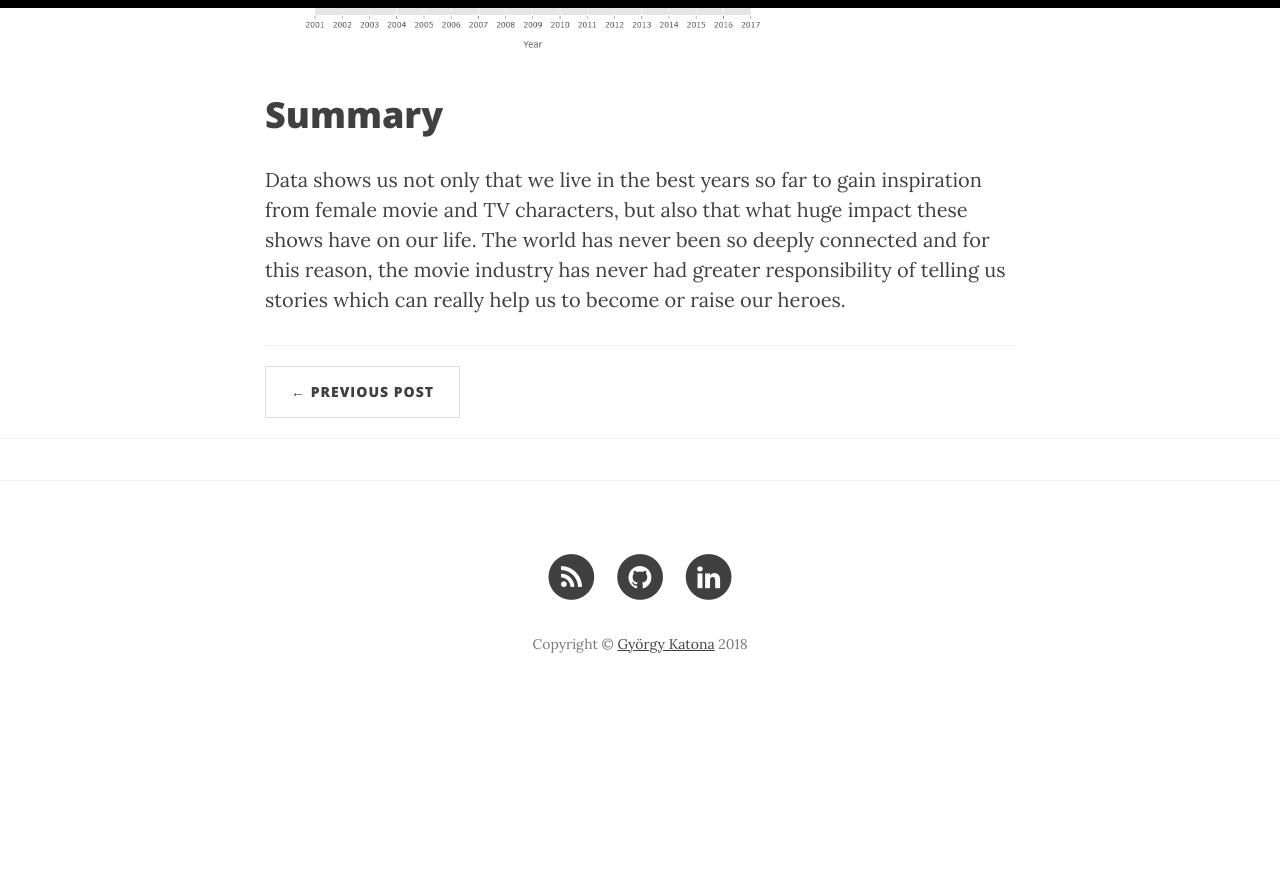
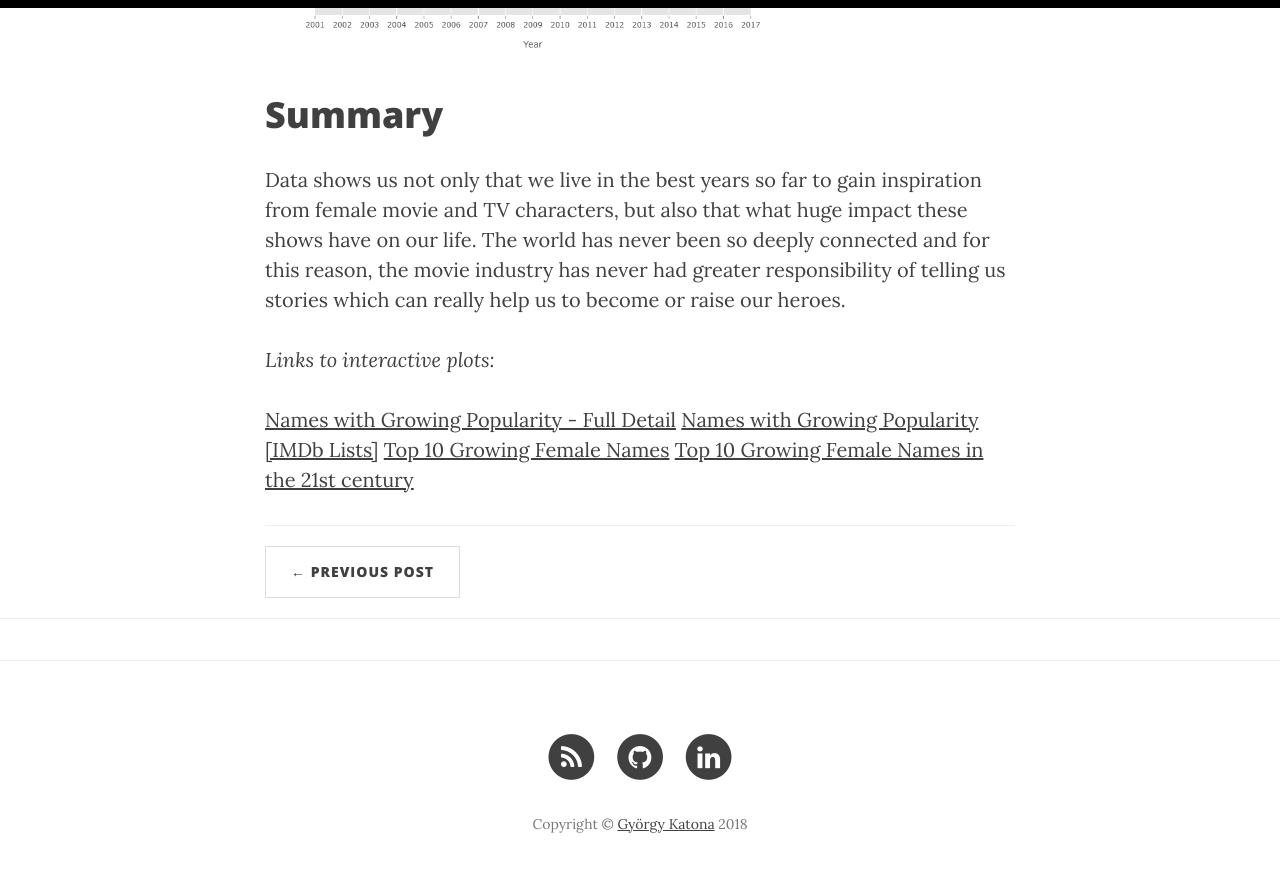
Before and after one commit to georgekatona/georgekatona.github.io, a Jekyll site: the page built from _posts/2019-03-06-Top-10-Most-Influential-Women.markdown, in a window 1280 px wide and 900 px high, scrolled down 10223 px. Shown: the top 872 px of the window. Built offline with Jekyll 4.4.1, drawn with Linux system fonts in a browser that asks for light colours; nearby versions of some CDN libraries; comment, search, counter and statistics services are not loaded; before the commit the page ends 10943 px from its top, so only the background shows below that.

Commit message:
Edit post

```diff
--- a/_posts/2019-03-06-Top-10-Most-Influential-Women.markdown
+++ b/_posts/2019-03-06-Top-10-Most-Influential-Women.markdown
@@ -347,3 +347,11 @@ plot_rising_names(names = female_names[female_names.release_year > "1999"].nlarg
 # Summary
 
 Data shows us not only that we live in the best years so far to gain inspiration from female movie and TV characters, but also that what huge impact these shows have on our life. The world has never been so deeply connected and for this reason, the movie industry has never had greater responsibility of telling us stories which can really help us to become or raise our heroes.
+
+
+*Links to interactive plots:*
+
+[Names with Growing Popularity - Full Detail]()
+[Names with Growing Popularity [IMDb Lists]]()
+[Top 10 Growing Female Names]()
+[Top 10 Growing Female Names in the 21st century]()
```
